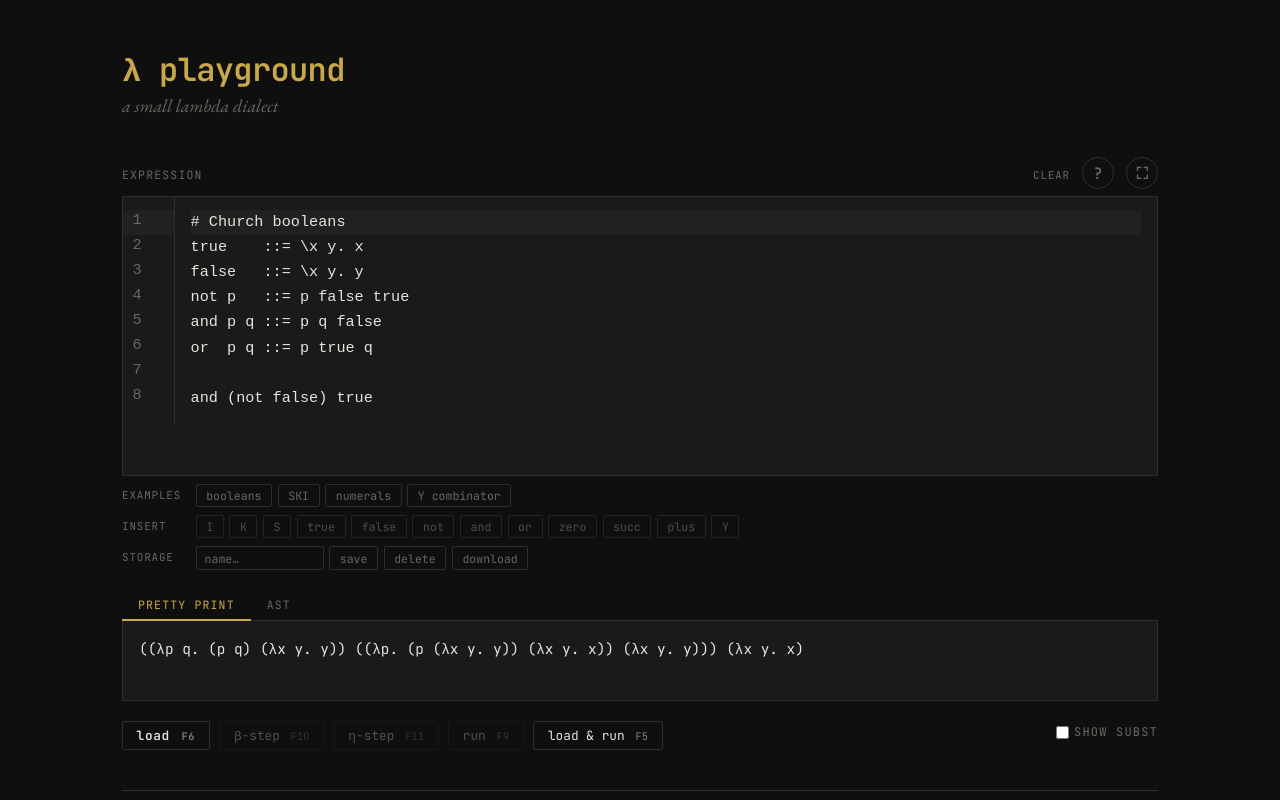
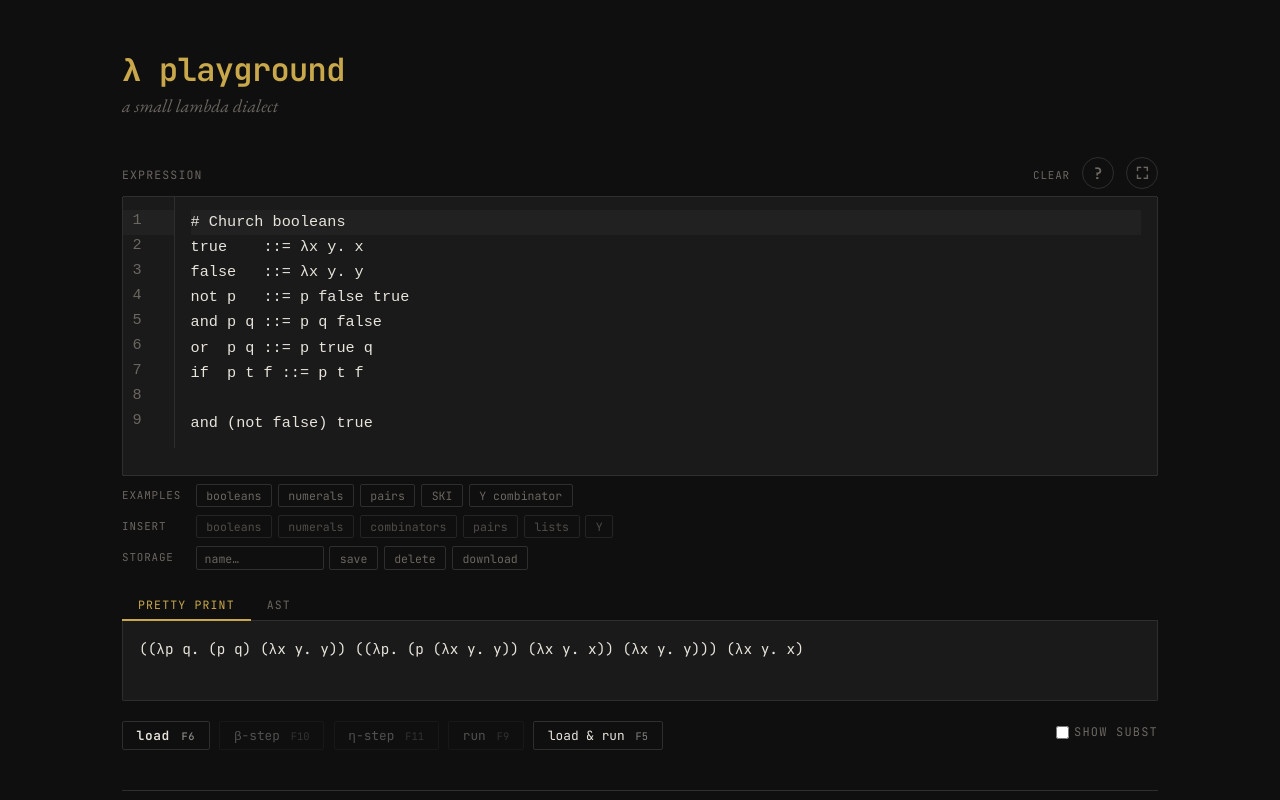
Before and after one commit to ezander/lambda_playground, a React (Vite) app: page / in a window 1280 px wide. Shown: the top 800 px of the page. Built offline with nearby package versions, Linux system fonts and the light colour scheme.

Commit message:
Move examples/snippets to data files, expand with pairs, lists, combinators

```diff
--- a/src/App.tsx
+++ b/src/App.tsx
@@ -9,6 +9,8 @@ import CodeMirror, { EditorView } from "@uiw/react-codemirror";
 import { basicSetup } from "codemirror";
 import { lambdaTheme, lambdaKeymap } from "./editor";
 import "./App.css";
+import { examples as EXAMPLES } from "./data/examples";
+import { snippets as SNIPPETS } from "./data/snippets";
 
 const SAVE_PREFIX = "lambda-playground:saved:";
 
@@ -21,57 +23,6 @@ function getSavedSlots(): string[] {
   return slots.sort();
 }
 
-const EXAMPLES = [
-  { label: "booleans", src:
-`# Church booleans
-true    ::= \\x y. x
-false   ::= \\x y. y
-not p   ::= p false true
-and p q ::= p q false
-or  p q ::= p true q
-
-and (not false) true` },
-  { label: "SKI", src:
-`# SKI combinators
-I     ::= \\x. x
-K     ::= \\x y. x
-S f g x ::= f x (g x)
-
-# S K K reduces to I
-S K K z` },
-  { label: "numerals", src:
-`# Church numerals
-zero    ::= \\f x. x
-succ  n f x ::= f (n f x)
-plus  m n f x ::= m f (n f x)
-one   ::= succ zero
-two   ::= succ one
-three ::= succ two
-
-plus two three` },
-  { label: "Y combinator", src:
-`# Y combinator — diverges without a lazy argument
-Y   ::= \\f. (\\x. f (x x)) (\\x. f (x x))
-I   ::= \\x. x
-
-# Y I diverges; step carefully
-Y I` },
-];
-
-const SNIPPETS: { label: string; def: string }[] = [
-  { label: "I",     def: "I       ::= \\x. x" },
-  { label: "K",     def: "K       ::= \\x y. x" },
-  { label: "S",     def: "S f g x ::= f x (g x)" },
-  { label: "true",  def: "true    ::= \\x y. x" },
-  { label: "false", def: "false   ::= \\x y. y" },
-  { label: "not",   def: "not p   ::= p false true" },
-  { label: "and",   def: "and p q ::= p q false" },
-  { label: "or",    def: "or  p q ::= p true q" },
-  { label: "zero",  def: "zero    ::= \\f x. x" },
-  { label: "succ",  def: "succ  n f x ::= f (n f x)" },
-  { label: "plus",  def: "plus  m n f x ::= m f (n f x)" },
-  { label: "Y",     def: "Y       ::= \\f. (\\x. f (x x)) (\\x. f (x x))" },
-];
 
 
 type View = "pretty" | "ast";
@@ -327,7 +278,7 @@ export default function App() {
             <span className="row-label">insert</span>
             <div className="btn-group">
               {SNIPPETS.map((s) => (
-                <button key={s.label} className="ex-btn snippet-btn" title={`Insert: ${s.def}`} onClick={() => insertSnippetAtCursor(s.def)}>
+                <button key={s.label} className="ex-btn snippet-btn" title={`Insert at cursor:\n${s.def}`} onClick={() => insertSnippetAtCursor(s.def)}>
                   {s.label}
                 </button>
               ))}
--- a/src/HelpModal.tsx
+++ b/src/HelpModal.tsx
@@ -45,6 +45,14 @@ export function HelpModal({ onClose }: { onClose: () => void }) {
           </tbody>
         </table>
         <p>The <em>last expression line</em> is what gets loaded and evaluated. Redefining a name with a different normal form produces a warning.</p>
+
+        <h3>examples &amp; inserts</h3>
+        <p>
+          The <em>examples</em> row loads a complete standalone program into the editor (replacing its content).
+          The <em>insert</em> row inserts a block of definitions at the current cursor line — useful for
+          building up programs incrementally from Church booleans, numerals, combinators, pairs, or lists.
+          Hover a button to preview what will be inserted.
+        </p>
 
         <h3>storage</h3>
         <p>
--- /dev/null
+++ b/src/data/examples.ts
@@ -0,0 +1,66 @@
+export const examples: { label: string; src: string }[] = [
+  {
+    label: "booleans",
+    src: `\
+# Church booleans
+true    ::= λx y. x
+false   ::= λx y. y
+not p   ::= p false true
+and p q ::= p q false
+or  p q ::= p true q
+if  p t f ::= p t f
+
+and (not false) true`,
+  },
+  {
+    label: "numerals",
+    src: `\
+# Church numerals
+zero      ::= λf x. x
+succ  n f x ::= f (n f x)
+plus  m n f x ::= m f (n f x)
+mult  m n f   ::= m (n f)
+one   ::= succ zero
+two   ::= succ one
+three ::= succ two
+four  ::= succ three
+five  ::= succ four
+
+plus two three`,
+  },
+  {
+    label: "pairs",
+    src: `\
+# Church pairs
+pair  a b f ::= f a b
+fst   p     ::= p (λa b. a)
+snd   p     ::= p (λa b. b)
+
+# Church booleans (needed by fst/snd)
+true    ::= λx y. x
+false   ::= λx y. y
+
+snd (pair false true)`,
+  },
+  {
+    label: "SKI",
+    src: `\
+# SKI combinators
+I     ::= λx. x
+K     ::= λx y. x
+S f g x ::= f x (g x)
+
+# S K K reduces to I
+S K K z`,
+  },
+  {
+    label: "Y combinator",
+    src: `\
+# Y combinator — diverges without a lazy argument
+Y   ::= λf. (λx. f (x x)) (λx. f (x x))
+I   ::= λx. x
+
+# Y I diverges; step carefully
+Y I`,
+  },
+];
--- /dev/null
+++ b/src/data/snippets.ts
@@ -0,0 +1,53 @@
+export const snippets: { label: string; def: string }[] = [
+  {
+    label: "booleans",
+    def: `\
+true    ::= λx y. x
+false   ::= λx y. y
+not p   ::= p false true
+and p q ::= p q false
+or  p q ::= p true q
+if  p t f ::= p t f`,
+  },
+  {
+    label: "numerals",
+    def: `\
+zero      ::= λf x. x
+succ  n f x ::= f (n f x)
+plus  m n f x ::= m f (n f x)
+mult  m n f   ::= m (n f)
+one   ::= succ zero
+two   ::= succ one
+three ::= succ two
+four  ::= succ three
+five  ::= succ four`,
+  },
+  {
+    label: "combinators",
+    def: `\
+I     ::= λx. x
+K     ::= λx y. x
+S f g x ::= f x (g x)
+B f g x ::= f (g x)
+C f x y ::= f y x`,
+  },
+  {
+    label: "pairs",
+    def: `\
+pair  a b f ::= f a b
+fst   p     ::= p (λa b. a)
+snd   p     ::= p (λa b. b)`,
+  },
+  {
+    label: "lists",
+    def: `\
+nil           ::= λc n. n
+cons  h t c n ::= c h (t c n)
+isnil l       ::= l (λh t. false) true
+head  l       ::= l (λh t. h) false`,
+  },
+  {
+    label: "Y",
+    def: `Y ::= λf. (λx. f (x x)) (λx. f (x x))`,
+  },
+];
```
Also changed, not shown: 1 other file (tests, documents, lock files or other folders).
